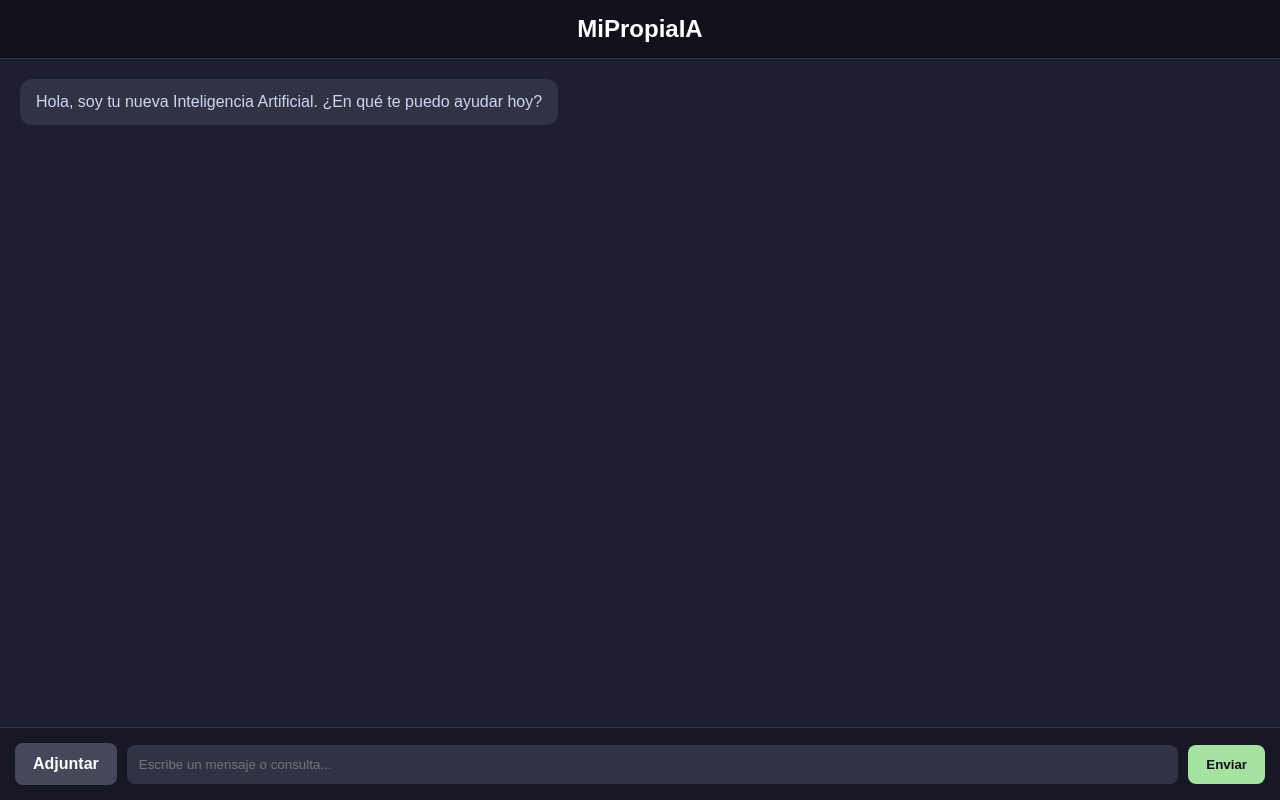
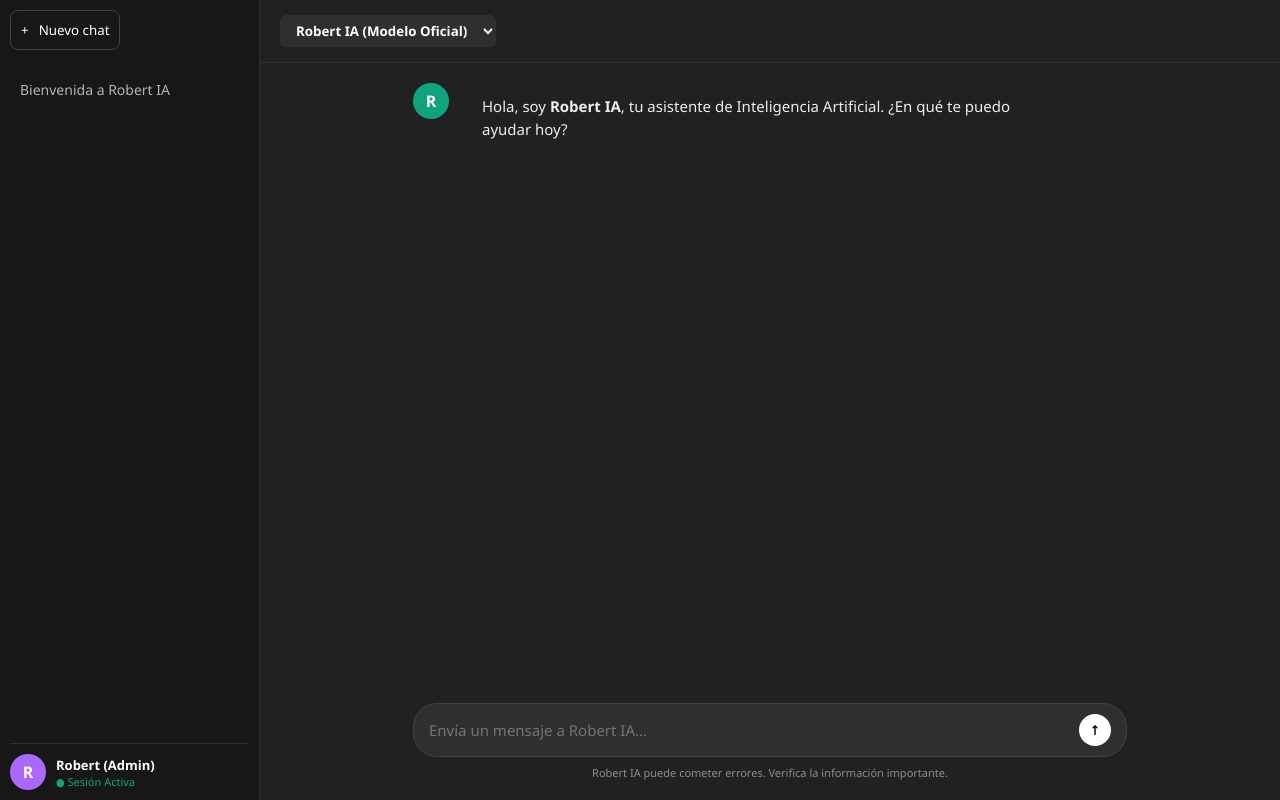
Before and after one commit to robertluispeguerolaureano03-dev/MiPropiaIA, a plain HTML site: page index.html in a window 1280 px wide. Drawn offline with Linux system fonts and the light colour scheme.

Commit message:
Actualizar a Robert IA

```diff
--- a/index.html
+++ b/index.html
@@ -3,37 +3,119 @@
 <head>
     <meta charset="UTF-8">
     <meta name="viewport" content="width=device-width, initial-scale=1.0">
-    <title>MiPropiaIA - Asistente Inteligente</title>
+    <title>Robert IA - Asistente Inteligente</title>
     <style>
-        * { box-sizing: border-box; margin: 0; padding: 0; font-family: Arial, sans-serif; }
-        body { background-color: #1e1e2e; color: #fff; display: flex; flex-direction: column; height: 100vh; }
-        header { background: #11111b; padding: 15px 20px; text-align: center; border-bottom: 1px solid #313244; }
-        #chat-container { flex: 1; overflow-y: auto; padding: 20px; display: flex; flex-direction: column; gap: 15px; }
-        .message { padding: 12px 16px; border-radius: 12px; max-width: 80%; line-height: 1.4; word-wrap: break-word; white-space: pre-wrap; }
-        .user-msg { background: #89b4fa; color: #11111b; align-self: flex-end; }
-        .ai-msg { background: #313244; color: #cdd6f4; align-self: flex-start; }
-        #input-area { background: #181825; padding: 15px; display: flex; gap: 10px; align-items: center; border-top: 1px solid #313244; }
-        input[type="text"] { flex: 1; padding: 12px; border-radius: 8px; border: none; background: #313244; color: #fff; outline: none; }
-        input[type="file"] { display: none; }
-        .btn { padding: 12px 18px; border: none; border-radius: 8px; cursor: pointer; font-weight: bold; }
-        .btn-attach { background: #45475a; color: #fff; }
-        .btn-send { background: #a6e3a1; color: #11111b; }
+        * { box-sizing: border-box; margin: 0; padding: 0; font-family: 'Segoe UI', Tahoma, Geneva, Verdana, sans-serif; }
+        body { background-color: #212121; color: #ececec; display: flex; height: 100vh; overflow: hidden; }
+
+        /* Sidebar estilo OpenAI */
+        #sidebar { width: 260px; background-color: #171717; display: flex; flex-direction: column; justify-content: space-between; padding: 10px; border-right: 1px solid #2f2f2f; }
+        .new-chat-btn { background: transparent; border: 1px solid #424242; color: #fff; padding: 10px; border-radius: 8px; cursor: pointer; display: flex; align-items: center; gap: 10px; font-weight: 500; transition: 0.2s; }
+        .new-chat-btn:hover { background: #212121; }
+        .chat-history { flex: 1; margin-top: 20px; overflow-y: auto; display: flex; flex-direction: column; gap: 8px; }
+        .history-item { padding: 10px; border-radius: 6px; cursor: pointer; color: #b4b4b4; font-size: 14px; white-space: nowrap; overflow: hidden; text-overflow: ellipsis; }
+        .history-item:hover { background: #212121; color: #fff; }
+
+        /* Perfil / Inicio de sesión */
+        .user-profile { border-top: 1px solid #2f2f2f; padding-top: 10px; display: flex; align-items: center; gap: 10px; cursor: pointer; }
+        .avatar { width: 36px; height: 36px; border-radius: 50%; background: #ab68ff; display: flex; align-items: center; justify-content: center; font-weight: bold; color: #fff; }
+        .user-info { display: flex; flex-direction: column; font-size: 13px; }
+        .user-name { font-weight: bold; color: #fff; }
+        .user-status { color: #10a37f; font-size: 11px; }
+
+        /* Contenido Principal */
+        #main-content { flex: 1; display: flex; flex-direction: column; background-color: #212121; position: relative; }
+        header { padding: 15px 20px; border-bottom: 1px solid #2f2f2f; display: flex; align-items: center; justify-content: space-between; }
+        .model-selector { background: #2f2f2f; border: none; color: #fff; padding: 6px 12px; border-radius: 6px; font-weight: bold; cursor: pointer; }
+
+        #chat-container { flex: 1; overflow-y: auto; padding: 20px 15%; display: flex; flex-direction: column; gap: 20px; }
+        .message-row { display: flex; gap: 15px; width: 100%; }
+        .message-row.user { justify-content: flex-end; }
+        .message-bubble { max-width: 80%; padding: 12px 18px; border-radius: 18px; font-size: 15px; line-height: 1.5; white-space: pre-wrap; word-wrap: break-word; }
+        .user .message-bubble { background-color: #2f2f2f; color: #fff; border-bottom-right-radius: 4px; }
+        .ai .message-bubble { background-color: transparent; color: #ececec; border-bottom-left-radius: 4px; }
+
+        /* Area de Entrada */
+        #input-container { padding: 20px 15%; background: #212121; }
+        .input-box { background: #2f2f2f; border-radius: 24px; padding: 10px 15px; display: flex; align-items: center; gap: 10px; border: 1px solid #424242; }
+        .input-box textarea { flex: 1; background: transparent; border: none; outline: none; color: #fff; resize: none; font-size: 15px; max-height: 150px; font-family: inherit; }
+        .btn-send { background: #fff; color: #000; border: none; width: 32px; height: 32px; border-radius: 50%; cursor: pointer; font-weight: bold; display: flex; align-items: center; justify-content: center; }
+        .footer-text { text-align: center; font-size: 11px; color: #8e8e8e; margin-top: 8px; }
     </style>
 </head>
 <body>
-    <header>
-        <h2>MiPropiaIA</h2>
-    </header>
-    <div id="chat-container">
-        <div class="message ai-msg">Hola, soy tu nueva Inteligencia Artificial. ¿En qué te puedo ayudar hoy?</div>
+
+    <!-- Sidebar Estilo OpenAI -->
+    <div id="sidebar">
+        <div>
+            <button class="new-chat-btn" onclick="startNewChat()">
+                <span>+</span> Nuevo chat
+            </button>
+            <div class="chat-history" id="chat-history">
+                <div class="history-item">Bienvenida a Robert IA</div>
+            </div>
+        </div>
+
+        <div class="user-profile" onclick="loginPrompt()">
+            <div class="avatar" id="user-avatar">R</div>
+            <div class="user-info">
+                <span class="user-name" id="user-display-name">Robert (Admin)</span>
+                <span class="user-status">● Sesión Activa</span>
+            </div>
+        </div>
     </div>
-    <div id="input-area">
-        <label class="btn btn-attach" for="file-input">Adjuntar</label>
-        <input type="file" id="file-input">
-        <input type="text" id="user-input" placeholder="Escribe un mensaje o consulta..." onkeypress="if(event.key==='Enter') sendMessage()">
-        <button class="btn btn-send" onclick="sendMessage()">Enviar</button>
+
+    <!-- Panel de Chat Principal -->
+    <div id="main-content">
+        <header>
+            <select class="model-selector">
+                <option>Robert IA (Modelo Oficial)</option>
+                <option>Robert IA Turbo</option>
+            </select>
+        </header>
+
+        <div id="chat-container">
+            <div class="message-row ai">
+                <div class="avatar" style="background:#10a37f;">R</div>
+                <div class="message-bubble">Hola, soy <b>Robert IA</b>, tu asistente de Inteligencia Artificial. ¿En qué te puedo ayudar hoy?</div>
+            </div>
+        </div>
+
+        <div id="input-container">
+            <div class="input-box">
+                <textarea id="user-input" rows="1" placeholder="Envía un mensaje a Robert IA..." onkeydown="handleKey(event)"></textarea>
+                <button class="btn-send" onclick="sendMessage()">↑</button>
+            </div>
+            <div class="footer-text">Robert IA puede cometer errores. Verifica la información importante.</div>
+        </div>
     </div>
+
     <script>
+        function handleKey(e) {
+            if (e.key === 'Enter' && !e.shiftKey) {
+                e.preventDefault();
+                sendMessage();
+            }
+        }
+
+        function loginPrompt() {
+            const name = prompt("Ingrese su nombre de usuario para la sesión:", "Robert");
+            if (name) {
+                document.getElementById("user-display-name").textContent = name;
+                document.getElementById("user-avatar").textContent = name.charAt(0).toUpperCase();
+            }
+        }
+
+        function startNewChat() {
+            const container = document.getElementById("chat-container");
+            container.innerHTML = `
+                <div class="message-row ai">
+                    <div class="avatar" style="background:#10a37f;">R</div>
+                    <div class="message-bubble">Hola, soy <b>Robert IA</b>. He iniciado un nuevo chat. ¿Qué deseas consultar?</div>
+                </div>
+            `;
+        }
+
         async function sendMessage() {
             const input = document.getElementById("user-input");
             const text = input.value.trim();
@@ -41,26 +123,44 @@
 
             const container = document.getElementById("chat-container");
 
-            const userMsg = document.createElement("div");
-            userMsg.className = "message user-msg";
-            userMsg.textContent = text;
-            container.appendChild(userMsg);
+            // Mensaje del Usuario
+            const userRow = document.createElement("div");
+            userRow.className = "message-row user";
+            userRow.innerHTML = `<div class="message-bubble">${text}</div>`;
+            container.appendChild(userRow);
+
             input.value = "";
             container.scrollTop = container.scrollHeight;
 
-            const aiMsg = document.createElement("div");
-            aiMsg.className = "message ai-msg";
-            aiMsg.textContent = "Pensando...";
-            container.appendChild(aiMsg);
+            // Mensaje de Carga
+            const aiRow = document.createElement("div");
+            aiRow.className = "message-row ai";
+            aiRow.innerHTML = `
+                <div class="avatar" style="background:#10a37f;">R</div>
+                <div class="message-bubble">Robert IA está pensando...</div>
+            `;
+            container.appendChild(aiRow);
             container.scrollTop = container.scrollHeight;
 
+            const aiBubble = aiRow.querySelector(".message-bubble");
+
             try {
-                const response = await fetch("https://text.pollinations.ai/" + encodeURIComponent(text));
-                const data = await response.text();
-                aiMsg.textContent = data || "No pude procesar la respuesta.";
-            } catch (error) {
-                aiMsg.textContent = "Error al conectar con la Inteligencia Artificial.";
+                const seed = Math.floor(Math.random() * 999999);
+                const promptText = "Tu nombre es Robert IA, una inteligencia artificial avanzada, servicial y profesional. Responde en español: " + text;
+
+                let response = await fetch("https://text.pollinations.ai/" + encodeURIComponent(promptText) + "?seed=" + seed);
+                let data = await response.text();
+
+                if (data && !data.includes("budget") && !data.includes("error")) {
+                    aiBubble.textContent = data;
+                } else {
+                    let fallbackRes = await fetch("https://text.pollinations.ai/prompt/" + encodeURIComponent(promptText));
+                    aiBubble.textContent = await fallbackRes.text();
+                }
+            } catch (err) {
+                aiBubble.textContent = "Hubo un inconveniente de conexión. Por favor reintenta.";
             }
+
             container.scrollTop = container.scrollHeight;
         }
     </script>
```
